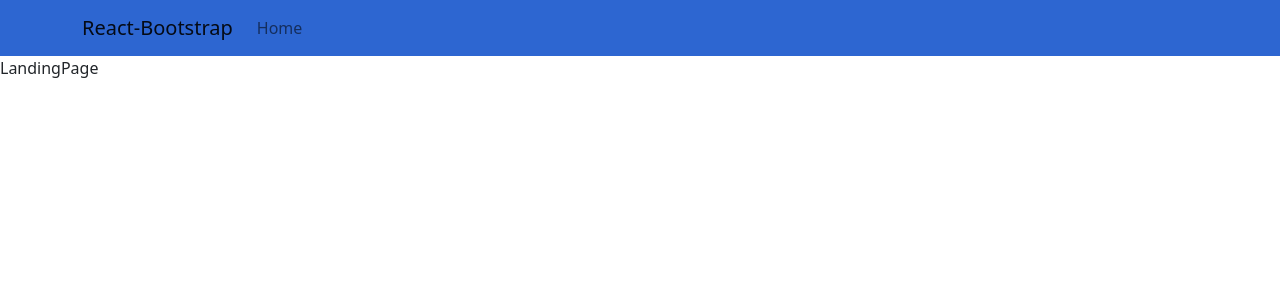
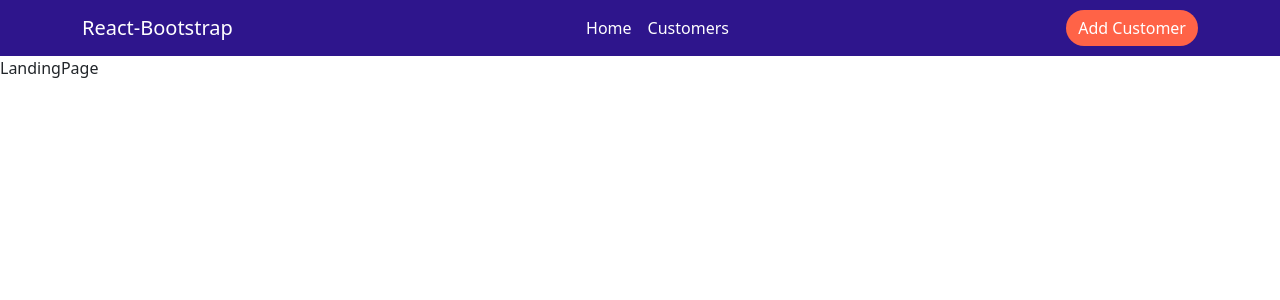
Before and after one commit to ChaimaeBinjach/React-Project, a React (Vite) app: page / in a window 1280 px wide. Shown: the top 300 px of the page. Built offline with nearby package versions, Linux system fonts and the light colour scheme.

Commit message:
Update navbar

```diff
--- a/src/App.css
+++ b/src/App.css
@@ -1,3 +1,15 @@
 .navbar{
-  background: rgb(45, 102, 209) ;
+  background: #2e158c ;
 }
+.brand, .list_item{
+  color: #fff !important;
+}
+.list_item:hover{
+  color: tomato !important;
+}
+
+.btn{
+  background: tomato !important;
+  border: none;
+  border-radius: 20px;
+}
--- a/src/comps/Navbar.jsx
+++ b/src/comps/Navbar.jsx
@@ -1,18 +1,22 @@
 import Container from 'react-bootstrap/Container';
 import Nav from 'react-bootstrap/Nav';
 import Navbar from 'react-bootstrap/Navbar';
-
+import { useNavigate } from 'react-router-dom';
 
 const NavBar = () => {
+  const navigate= useNavigate();
   return (
     <Navbar className="navbar" expand="lg">
       <Container>
-        <Navbar.Brand href="#home">React-Bootstrap</Navbar.Brand>
+        <Navbar.Brand href="/" className="brand">React-Bootstrap</Navbar.Brand>
         <Navbar.Toggle aria-controls="basic-navbar-nav" />
         <Navbar.Collapse id="basic-navbar-nav">
-          <Nav className="me-auto">
-            <Nav.Link href="#home">Home</Nav.Link>
-
+          <Nav className="ms-auto">
+            <Nav.Link href="/" className='list_item'>Home</Nav.Link>
+            <Nav.Link href="/customers" className='list_item'>Customers</Nav.Link>
+          </Nav>
+          <Nav className="ms-auto">
+            <button onClick={() =>navigate(`/addcostumer`)} className="btn btn-success">Add Customer</button>
           </Nav>
         </Navbar.Collapse>
       </Container>
```
